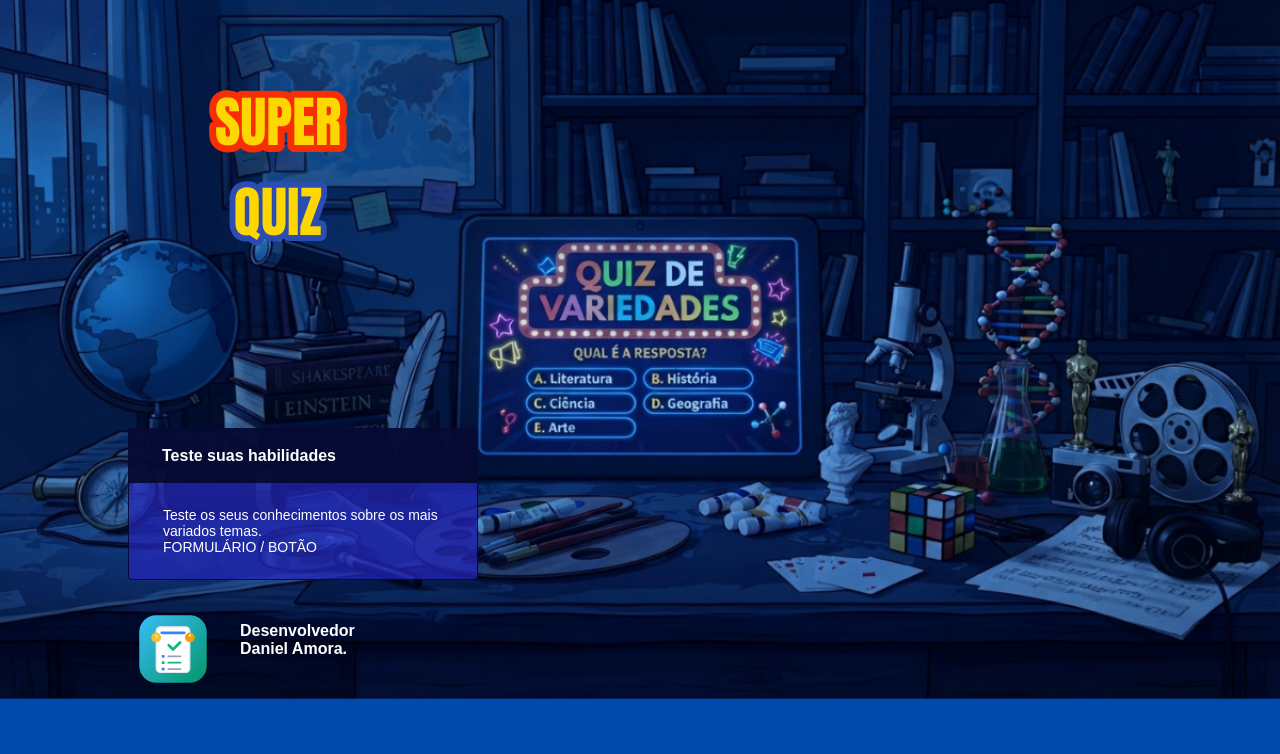
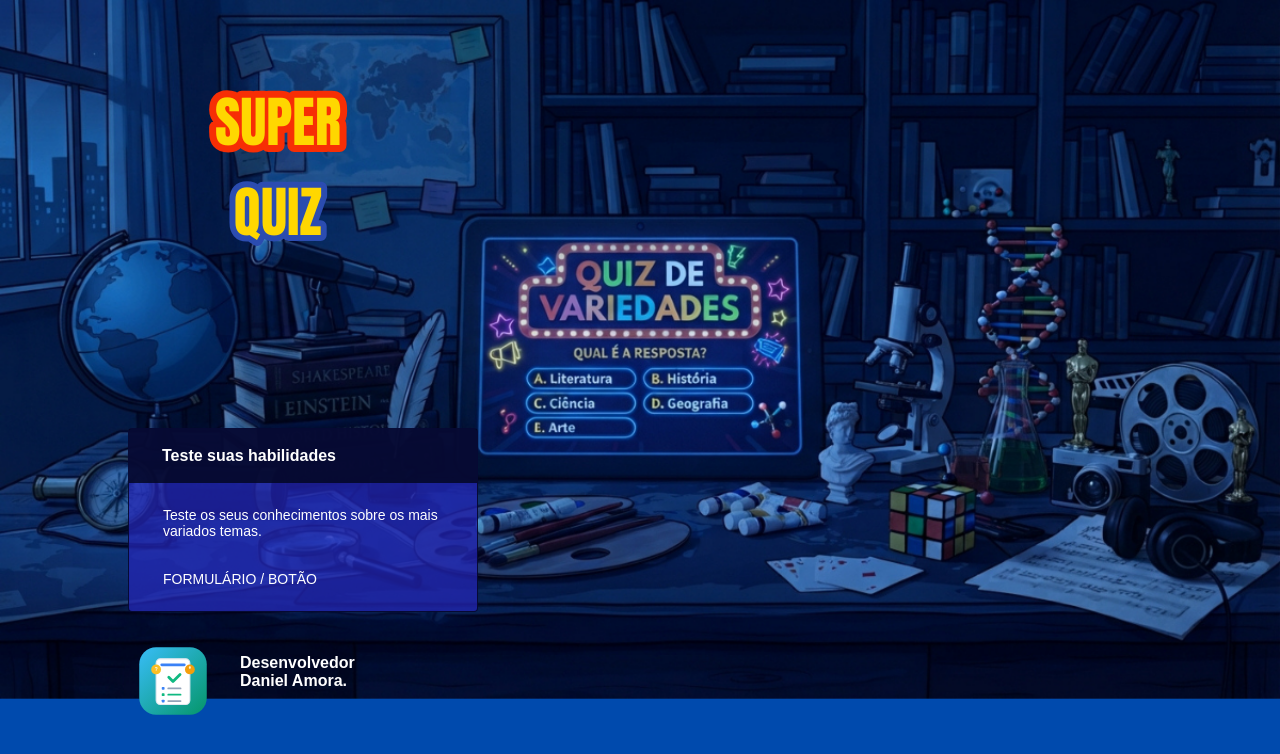
Before and after one commit to daniel-nascimento-amora/Projeto-quiz, a Next.js app: page / in a window 1280 px wide. Shown: the top 754 px of the page. Built offline with nearby package versions, Linux system fonts and the light colour scheme.

Commit message:
Padronizando o projeto, criando pastas para organizar

```diff
--- a/app/card.module.css
+++ b/app/components/Card/card.module.css
@@ -6,11 +6,6 @@
     border-radius: 4px;
 }
 
-@media (min-width: 600px) {
-    .card {
-        max-width: 350px;
-    }
-}
 
 .cardHeader {
     padding: 18px 33px;
--- /dev/null
+++ b/app/components/Card/index.tsx
@@ -0,0 +1,22 @@
+import cardStyles from "./card.module.css";
+
+export default function Card() {
+  return (
+
+          <div className={cardStyles.card}>
+    <header className={cardStyles.cardHeader}>
+      <h1 className={cardStyles.cardHeaderTitle}>Teste suas habilidades</h1>
+    </header>
+    <section className={cardStyles.cardBody}>
+      <p style={{ marginBottom: "32px" }}>
+        Teste os seus conhecimentos sobre os mais variados temas.
+      </p>
+      <p>
+        FORMULÁRIO / BOTÃO
+      </p>
+    </section>
+
+  </div>
+
+);
+}
--- a/app/home.module.css
+++ b/app/home.module.css
@@ -17,3 +17,11 @@
         padding-top: 50px;
     }
 }
+
+.container {}
+
+@media (min-width: 600px) {
+    .container {
+        max-width: 350px;
+
+}}
--- a/app/page.tsx
+++ b/app/page.tsx
@@ -1,8 +1,8 @@
 import homeStyles from "./home.module.css";
-import cardStyles from "./card.module.css";
 import QuizLogo from "./components/quizlogo";
 import { QuizLogoBottom } from "./components/quizlogobottom";
 import { Footer } from "./components/Footer";
+import Card from "./components/Card";
 
 
 
@@ -17,9 +17,9 @@ export default function Page() {
 
 
 <main className={homeStyles.homeScreen} style={{ flex: 1 }}>
+  <section className={homeStyles.container}>
    <div
   style={{
-    maxWidth: "350px",
     display: "flex",
     justifyContent: "right",
     marginBottom: "24px"
@@ -29,20 +29,9 @@ export default function Page() {
 </div>
 
 
-       <div className={cardStyles.card}>
-    <header className={cardStyles.cardHeader}>
-      <h1 className={cardStyles.cardHeaderTitle}>Teste suas habilidades</h1>
-    </header>
-    <section className={cardStyles.cardBody}>
-      <p>
-        Teste os seus conhecimentos sobre os mais variados temas.
-      </p>
-      <p>
-        FORMULÁRIO / BOTÃO
-      </p>
-    </section>
-  </div>
+  <Card />
   <Footer/>
+  </section>
 </main>
 
 
```
Also changed, not shown: app/components/quizlogo/index.tsx (renamed from app/components/quizlogo.tsx), app/components/quizlogobottom/index.tsx (renamed from app/components/quizlogobottom.tsx).
